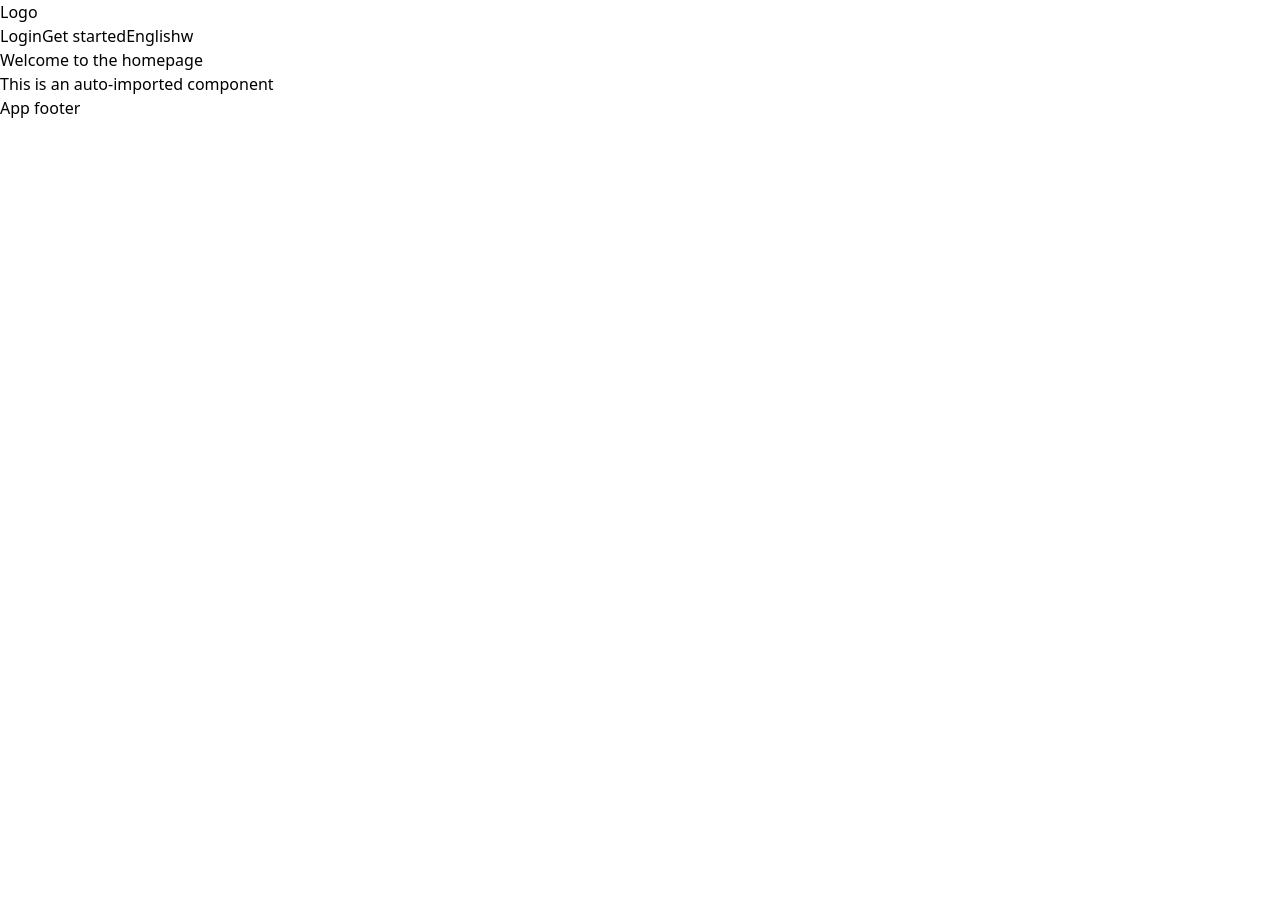
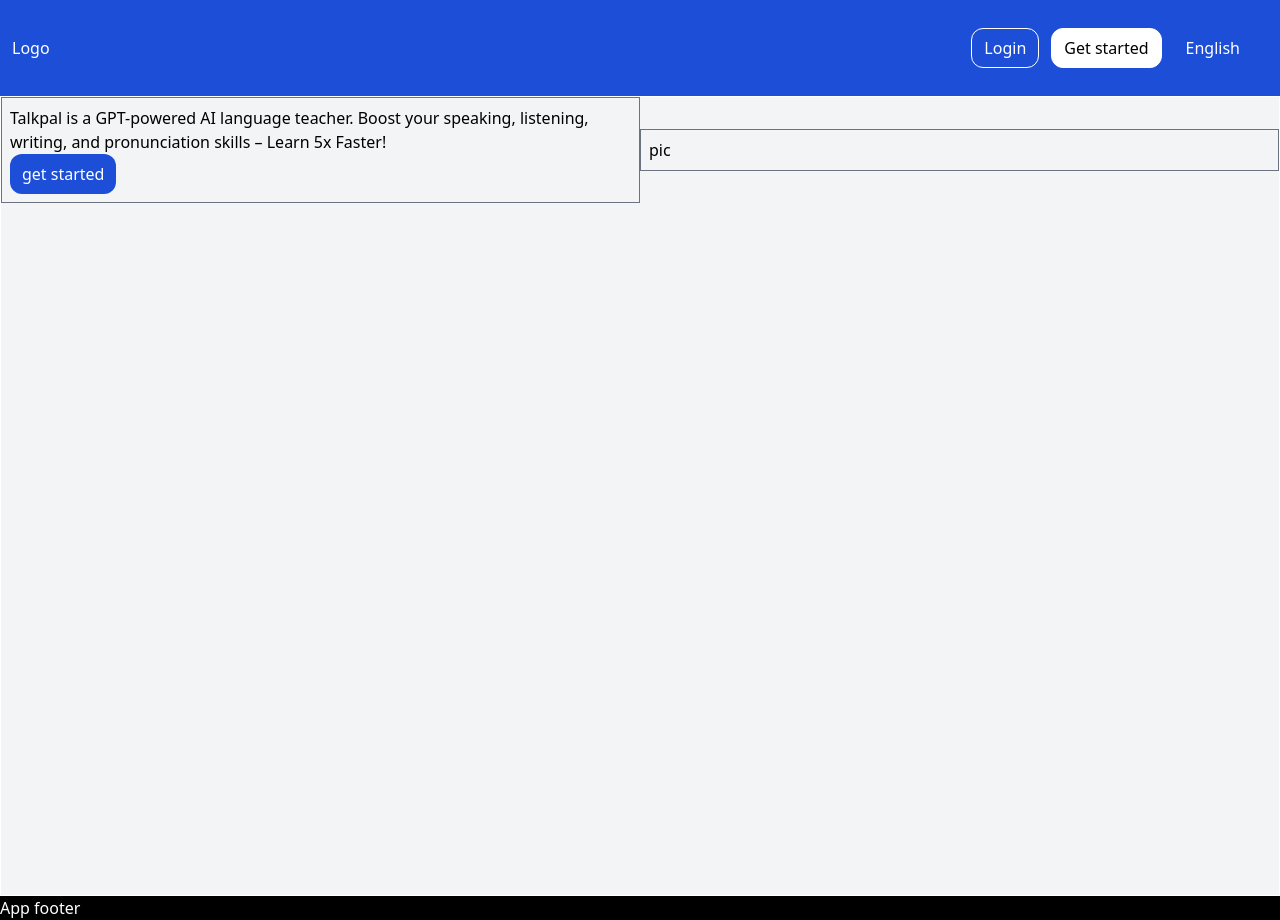
Before and after one commit to Turdiyevv/learn-english, a Nuxt app: page / in a window 1280 px wide. Before the commit the page ends 800 px from the top, so only its background shows below. Built offline with nearby package versions, Linux system fonts and the light colour scheme.

Commit message:
started single page

```diff
--- a/components/AppFooter.vue
+++ b/components/AppFooter.vue
@@ -3,7 +3,7 @@
 </script>
 
 <template>
-  <div>
+  <div class="bg-black text-white">
     <h1>App footer</h1>
   </div>
 </template>
--- a/components/AppHeader.vue
+++ b/components/AppHeader.vue
@@ -15,11 +15,11 @@
       </div>
     </div>
     <transition :duration="{ enter: 500, leave: 500 }" name="nested">
-      <div v-show="isVisible" class="absolute top-full left-0 w-full p-3 bg-gray-300">
-        <div class="bg-gray-400 text-white p-2 m-3">test</div>
-        <div class="bg-gray-400 text-white p-2 m-3">test</div>
-        <div class="bg-gray-400 text-white p-2 m-3">test</div>
-        <div class="bg-gray-400 text-white p-2 m-3">test</div>
+      <div v-show="isVisible" class="absolute top-full left-0 w-full py-3 backdrop-blur-md">
+        <div class="bg-blue-600 active:bg-blue-500 rounded-xl h-10 text-white p-2 m-3">test</div>
+        <div class="bg-blue-600 active:bg-blue-500 rounded-xl h-10 text-white p-2 m-3">test</div>
+        <div class="bg-blue-600 active:bg-blue-500 rounded-xl h-10 text-white p-2 m-3">test</div>
+          <button class="hover:bg-blue-600 h-10 border hover:text-white px-3 rounded-xl m-3">English</button>
       </div>
     </transition>
   </div>
--- a/layouts/default.vue
+++ b/layouts/default.vue
@@ -5,7 +5,9 @@
 <template>
   <div class="">
     <AppHeader />
-    <slot />
+    <div class="bg-gray-100">
+      <slot />
+    </div>
     <AppFooter />
   </div>
 </template>
--- a/pages/index.vue
+++ b/pages/index.vue
@@ -2,12 +2,15 @@
 </script>
 
 <template>
- <div>
-   <h1>Welcome to the homepage</h1>
-   <div>
-    <AppAlert>
-      This is an auto-imported component
-    </AppAlert>
+ <div class="border border-white max-w-screen-xl min-h-screen mx-auto">
+   <div class="flex flex-wrap items-center">
+     <div class="md:w-1/2 border border-gray-500 p-2">
+       <h3>Talkpal is a GPT-powered AI language teacher. Boost your speaking, listening, writing, and pronunciation skills – Learn 5x Faster!</h3>
+        <button class="bg-blue-700 hover:bg-blue-600 rounded-xl h-10 px-3 text-white">get started</button>
+     </div>
+     <div class="md:w-1/2 border border-gray-500 p-2">
+       pic
+     </div>
    </div>
  </div>
 </template>
--- /dev/null
+++ b/tailwind.config.js
@@ -0,0 +1,15 @@
+/** @type {import('tailwindcss').Config} */
+export default {
+  content: [
+    './components/**/*.{vue,js}',
+    './layouts/**/*.vue',
+    './pages/**/*.vue',
+    './plugins/**/*.{js,ts}',
+    './app.vue',
+    './nuxt.config.{js,ts}',
+  ],
+  theme: {
+    extend: {},
+  },
+  plugins: [],
+}
```
